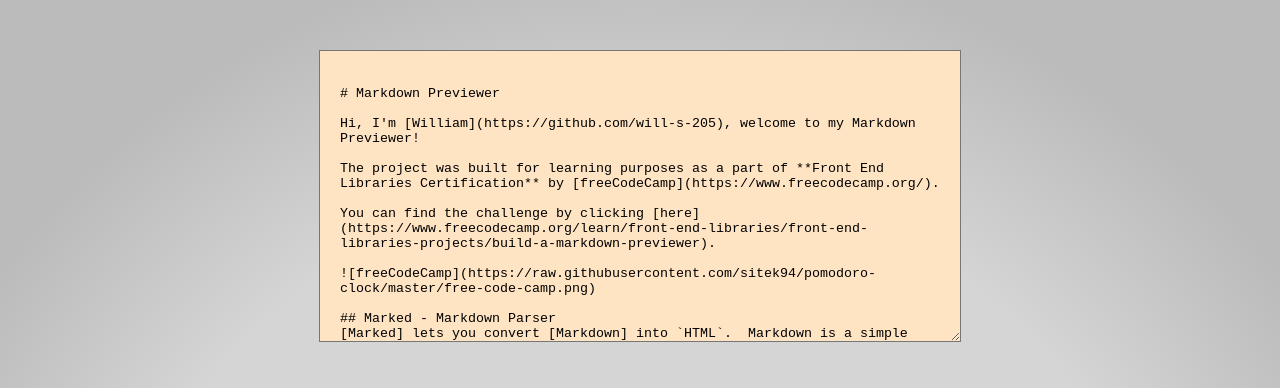
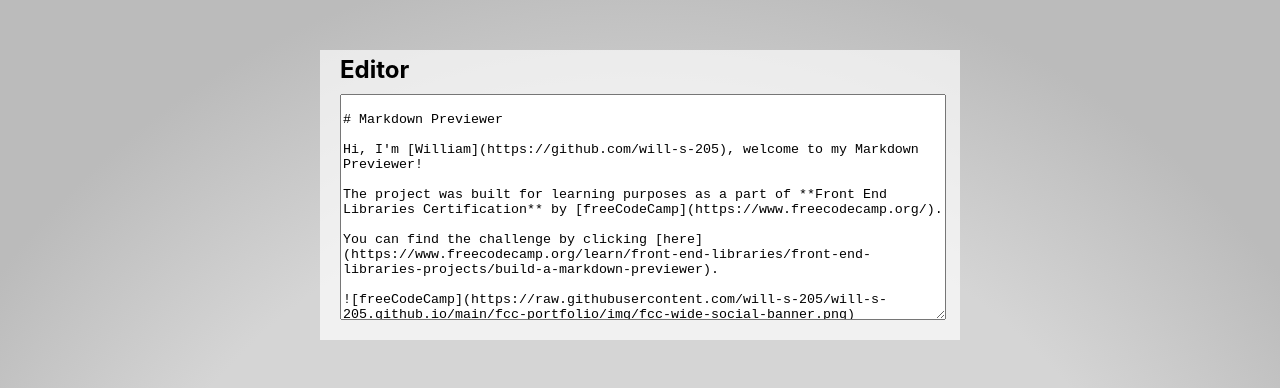
Before and after one commit to will-s-205/markdown-previewer, a React (Create React App) app: page / in a window 1280 px wide. Shown: the top 388 px of the page. Built offline with nearby package versions, Linux system fonts and the light colour scheme.

Commit message:
Editor element

```diff
--- a/src/components/Editor.scss
+++ b/src/components/Editor.scss
@@ -1,14 +1,27 @@
-.textarea-class {
+.editor-wrapper {
     display: flex;
+    flex-direction: column;
     margin: 50px auto;
     width: 600px;
     height: 250px;
     padding: 20px;
-    background-color: var(--backgound-color);
+    background-color: var(--silver);
+}
+
+.editor-header {
+    width: 100%;
+    height: 30px;
+    margin-top: -15px;
+    margin-bottom: 10px;
+}
+
+.textarea{
+    width: 100%;
+    height: 100%;
 }
 
 .markdown-previewer img {
-    max-width: 800px;
+    max-width: 100%;
 }
 
 .markdown-previewer {
@@ -18,5 +31,5 @@
     max-width: 800px;
     border: 1px solid var(--main);
     padding: 20px;
-    background-color: var(--backgound-color);
+    background-color: var(--silver);
 }
--- a/src/components/Editor.tsx
+++ b/src/components/Editor.tsx
@@ -5,6 +5,7 @@
 
 marked.setOptions({
   breaks: true,
+  gfm: true
 });
 
 export default function Editor() {
@@ -33,21 +34,31 @@
 
   return (
     <div>
+      <div
+        id="editor"
+        className='editor-wrapper'>
+        <div className='editor-header'>
+          <h2>Editor</h2>
+        </div>
         <textarea
-        id="editor"
-        className='textarea-class'
+          className='textarea'
           value={text.text}
           placeholder="text here"
           onChange={handleEdit}
           name="text"
         ></textarea>
+      </div>
 
+      <div>
         <div
           id="preview"
           className='markdown-previewer'
           dangerouslySetInnerHTML={createMarkup()}
           onChange={handleEdit}
         ></div>
+        <small className="footer"><a href="https://github.com/will-s-205/random-quote-machine" target='_blank' rel="noreferrer">by William Step</a></small>
+      </div>
+      <small className="footer"><a href="https://github.com/will-s-205/random-quote-machine" target='_blank' rel="noreferrer">by William Step</a></small>
     </div>
   );
 }
@@ -62,7 +73,7 @@
 
 You can find the challenge by clicking [here](https://www.freecodecamp.org/learn/front-end-libraries/front-end-libraries-projects/build-a-markdown-previewer).
 
-![freeCodeCamp](https://raw.githubusercontent.com/sitek94/pomodoro-clock/master/free-code-camp.png)
+![freeCodeCamp](https://raw.githubusercontent.com/will-s-205/will-s-205.github.io/main/fcc-portfolio/img/fcc-wide-social-banner.png)
 
 ## Marked - Markdown Parser
 [Marked] lets you convert [Markdown] into \`HTML\`.  Markdown is a simple text format whose goal is to be very easy to read and write, even when not converted to HTML.  This demo page will let you type anything you like and see how it gets converted.  Live.  No more waiting around.
```
Lines whose indentation alone changed are shown as unchanged.
